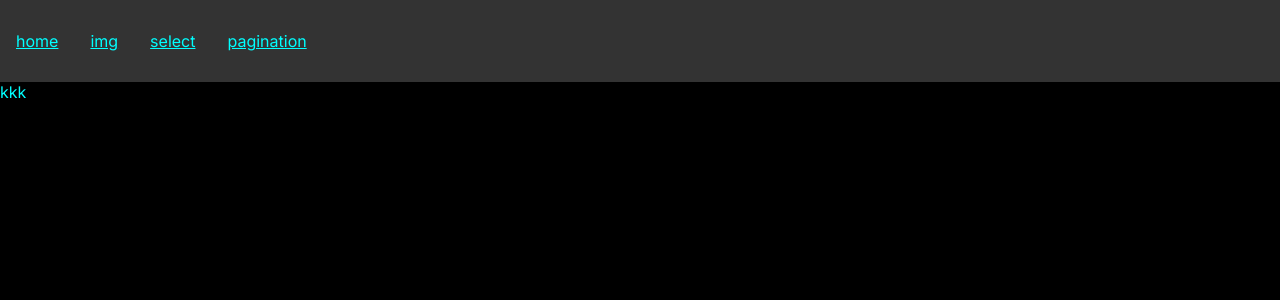
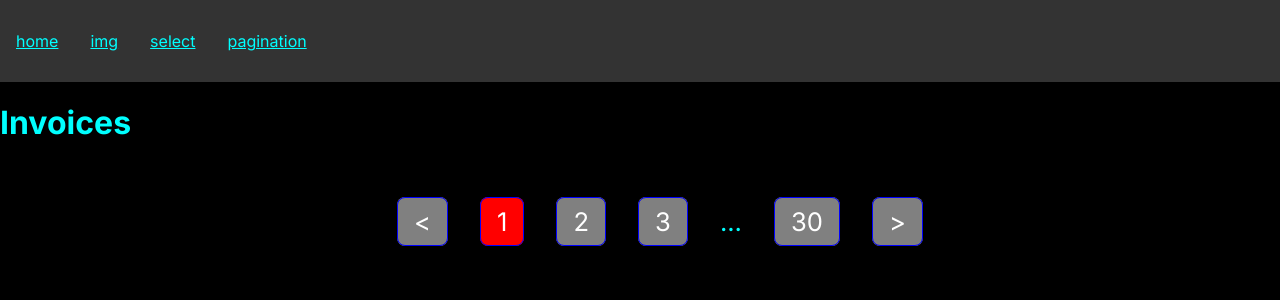
Before and after one commit to vitalii-minchuk/alberta, a Next.js app: page /pagination-test in a window 1280 px wide. Shown: the top 300 px of the page. Built offline with nearby package versions, Linux system fonts and the light colour scheme.

Commit message:
test pagination

```diff
--- a/package.json
+++ b/package.json
@@ -16,7 +16,8 @@
     "react-dom": "^18",
     "react-paginate": "^8.2.0",
     "react-select": "^5.8.0",
-    "sharp": "^0.33.2"
+    "sharp": "^0.33.2",
+    "styled-components": "^6.1.8"
   },
   "devDependencies": {
     "@types/node": "^20",
--- /dev/null
+++ b/src/app/pagination-test/components/pagination/index.tsx
@@ -0,0 +1,73 @@
+
+'use client';
+
+import React from 'react';
+import styled from 'styled-components';
+import ReactPaginate from 'react-paginate';
+import { useRouter } from 'next/navigation';
+
+interface Props {
+    pageCount: number | undefined;
+}
+
+const Pagination = (props: Props) => {
+    const router = useRouter()
+
+    const test = (val) => {
+router.push(`/pagination-test?page=${val + 1}`)
+    }
+    return (
+        <Wrapper>
+            <ReactPaginate
+                breakLabel='...'
+                onPageChange={({selected}) => test(selected)}
+                pageRangeDisplayed={3}
+                pageCount={props.pageCount ?? 1}
+                renderOnZeroPageCount={null}
+                marginPagesDisplayed={1}
+                previousLabel={'<'}
+                nextLabel={'>'}
+                containerClassName={'pagination'}
+                pageLinkClassName={'page-number'}
+                previousLinkClassName={'page-number'}
+                nextLinkClassName={'page-number'}
+                activeLinkClassName={'active'}
+                breakClassName={'break-class'}
+            />
+        </Wrapper>
+    );
+};
+
+export default Pagination;
+
+const Wrapper = styled.div`
+    width: 100%;
+    margin-top: 4rem;
+    margin-bottom: 4rem;
+
+    .pagination {
+        display: flex;
+        align-items: center;
+        justify-content: center;
+        gap: 2rem;
+        font-size: 1.6rem;
+        list-style-type: none;
+        margin-left: auto;
+        margin-right: auto;
+    }
+    .page-number {
+        padding: 0.5rem 1rem;
+        background-color: gray;
+        color: white;
+        border-radius: 8px;
+        border: 1px solid;
+        border-color: blue;
+        cursor: pointer;
+        text-decoration: none;
+    }
+
+    .active {
+        background-color: red;
+        color: white;
+    }
+`;
--- a/src/app/pagination-test/page.tsx
+++ b/src/app/pagination-test/page.tsx
@@ -1,9 +1,23 @@
-
+import { Suspense } from 'react';
+import Pagination from './components/pagination';
 
 export default function PaginationPage() {
+
   return (
-    <>
-      kkk
-    </>
+    <div>
+      <div >
+        <h1 >Invoices</h1>
+      </div>
+      <div>
+        {/* <Search placeholder="Search invoices..." />
+        <CreateInvoice /> */}
+      </div>
+       {/* <Suspense key={query + currentPage} fallback={<InvoicesTableSkeleton />}>
+        <Table query={query} currentPage={currentPage} />
+      </Suspense> */}
+      <div >
+        <Pagination pageCount={30} />
+      </div>
+    </div>
   );
 }
```
Also changed, not shown: 1 other file (tests, documents, lock files or other folders).
